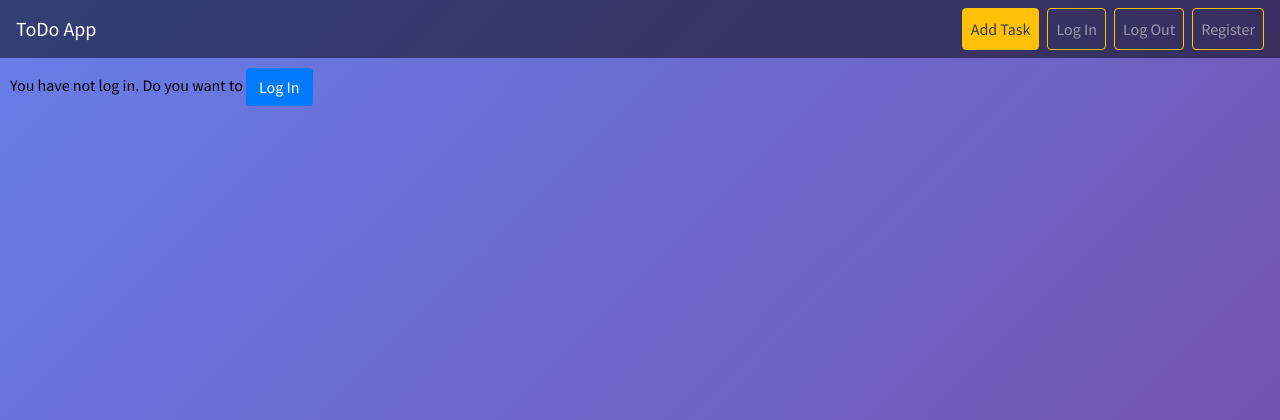
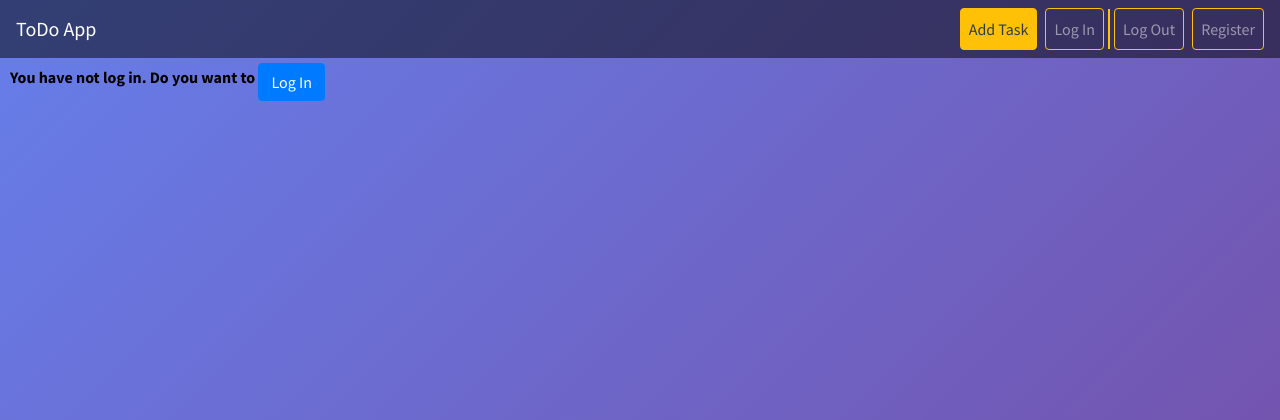
Before and after one commit to Olaniyan-tech/my-todo-project, a Django app: page /logout/ in a window 1280 px wide. Shown: the top 420 px of the page. Run offline with Django 5.2, Linux system fonts and the light colour scheme; some libraries are stand-ins or nearby versions.

Commit message:
Modified settings.py, logout.html and main.html

```diff
--- a/config/settings.py
+++ b/config/settings.py
@@ -20,7 +20,7 @@ BASE_DIR = Path(__file__).resolve().parent.parent
 # See https://docs.djangoproject.com/en/5.2/howto/deployment/checklist/
 
 # SECURITY WARNING: keep the secret key used in production secret!
-SECRET_KEY = os.environ.get('DJANGO_SECRET_KEY', '@%umu(cwg1)v1hh5hd8!fknuz%(sk)p8+$##r)c(anuo3_q1+l')
+SECRET_KEY = os.environ.get('DJANGO_SECRET_KEY')
 
 # SECURITY WARNING: don't run with debug turned on in production!
 DEBUG = str(os.environ.get('DEBUG')) == "1"
--- a/todo/templates/accounts/logout.html
+++ b/todo/templates/accounts/logout.html
@@ -15,15 +15,8 @@
         </form>
     </div>
 {% else %}
-<!--
-<p>You have not log in. Do you want to Log In</p>
-<form method="POST" action="/login/" style="display: inline;">
-    {% csrf_token %}
-<button type="submit" style="background: none; border: none; color: blue; text-decoration: underline; cursor: pointer;">
-    Log In
-</button>
--->
-<p style="margin-left: 10px; margin-top: 10px;">You have not log in. Do you want to <a class="btn btn-primary" href="{% url 'login' %}">Log In</a></p>
+
+<strong style="margin-left: 10px; margin-top: 10px;">You have not log in. Do you want to <a class="btn btn-primary" href="{% url 'login' %}" style="margin-top: 5px;">Log In</a></strong>
 {% endif %}
 
 {% endblock %}
--- a/todo/templates/todo/main.html
+++ b/todo/templates/todo/main.html
@@ -16,6 +16,13 @@
     <span class="navbar-toggler-icon"></span>
   </button>
 
+<style>
+  .vertical-divider {
+    border-left: 2px solid #ffc107;
+    height: 40px;
+    margin: 0 4px;
+  }
+</style>
 
   <div class="collapse navbar-collapse justify-content-end" id="navbarNav">
     {% if request.user.is_authenticated %}
@@ -28,10 +35,9 @@
         <li class="nav-item">
             <a class="nav-link btn btn-warning text-dark mr-2" href="{% url 'todo:add' %}">Add Task</a>
         </li>
-        <li class="nav-item">
-            <a class="nav-link btn btn-outline-warning mr-2" href="{% url 'login' %}">Log In</a>
-        </li>
-        <li class="nav-item">
+        <li class="nav-item d-flex align-items-center">
+            <a class="nav-link btn btn-outline-warning" href="{% url 'login' %}">Log In</a>
+              <span class="vertical-divider"></span>
             <a class="nav-link btn btn-outline-warning mr-2" href="{% url 'logout' %}">Log Out</a>
         </li>
         <li class="nav-item">
```
Also changed, not shown: db.sqlite3.
